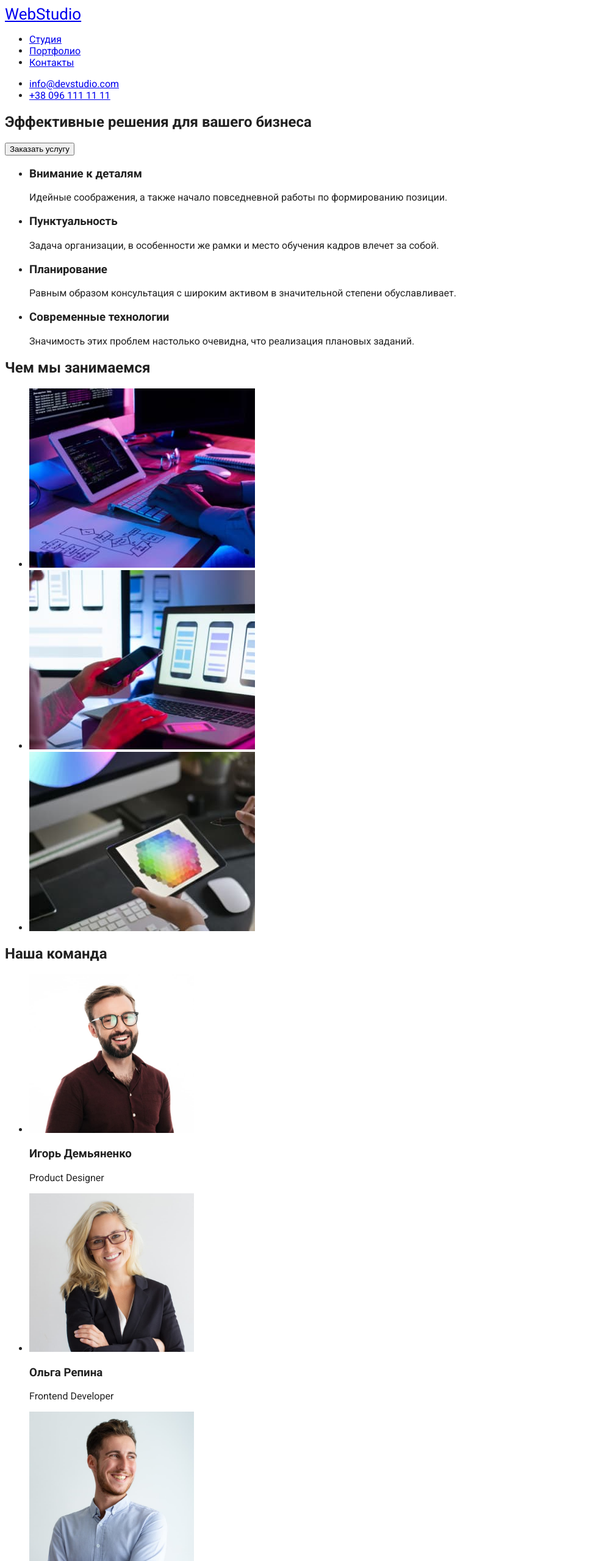
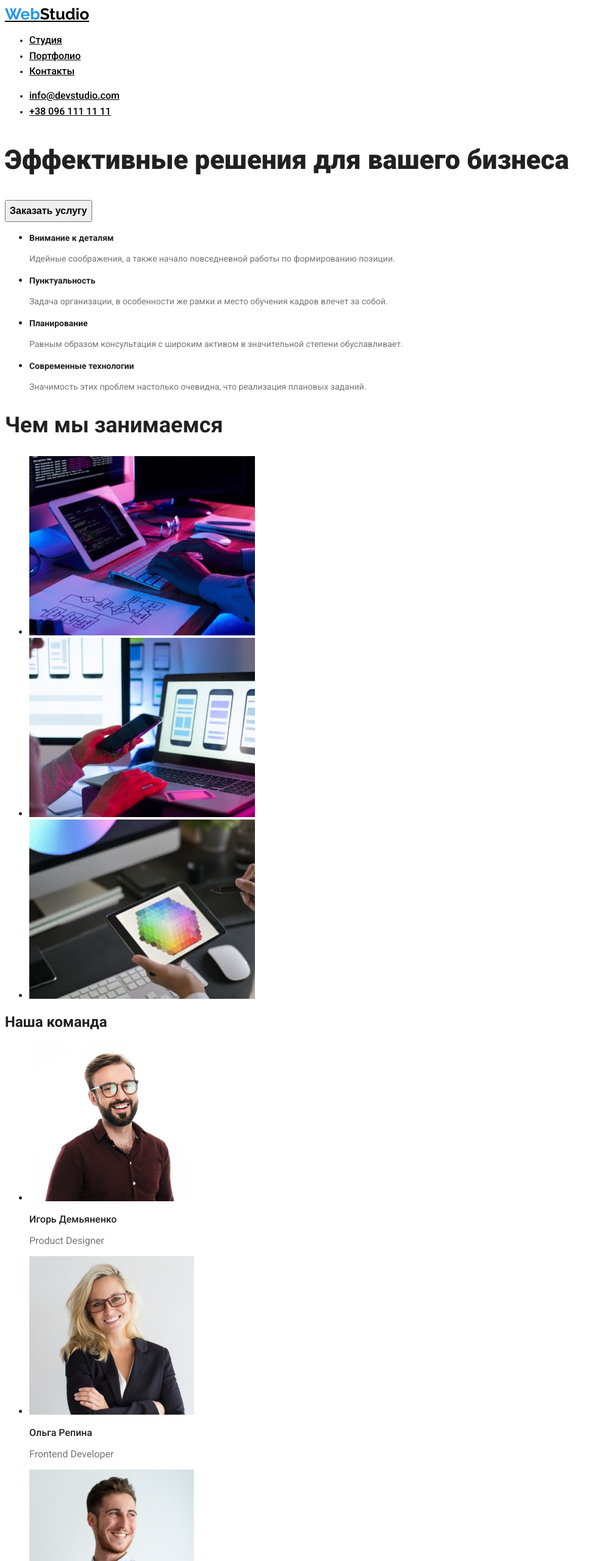
Before and after one commit to SashaSolo/goit-markup-hw-02, a plain HTML site: page index.html in a window 1280 px wide. Shown: the top 2560 px of the page at 61% size, without its empty margins (0-987 px from the left). Drawn offline with Linux system fonts and the light colour scheme.

Commit message:
добавлені шрифт і колір

```diff
--- a/css/styles.css
+++ b/css/styles.css
@@ -1,57 +1,150 @@
 body {
-    font-family: "Roboto", "Raleway", sans-serif ;
+    font-family: "Roboto", "Raleway", sans-serif;
     color: #212121;
+}
 
+/* header*/
 
+.nav {
+    font-size: 14px;
+    line-height:1,2;
 }
-.navigation {
-    font-size: 14px;
-    line-height:1,15;
+
+.logo-main  {
+    color: #000;
+    font-family: 'Raleway';
+    font-weight: 700;
+    font-size: 26px;
+    line-height: 1.15;
 }
-.logo-main {
-    font-size: 26px;
-    line-height: 1.2;
-}
+
 .logo-blue {
+    color: #2196F3;
+    font-family: 'Raleway';
+    font-weight: 700;
     font-size: 26px;
     line-height: 1.2;
 }
 
-.navigation-link {
+.nav-link {
     color: black;
+    font-weight: 500;
     font-size: 16px;
     line-height: 1.6
 }
 
-.navigation-link:hover,
-.navigation-link:focus {
+.nav-link:hover,
+.nav-link:focus {
     color: blue;
 }
 
+/* main page */
+.hero {
+}
+
+.hero-title {
+    font-weight: 900;
+    font-size: 44px;
+    line-height: 60px;
+}
+
+.hero-button {
+    font-weight: 700;
+    font-size: 16px;
+    line-height: 30px;
+}
+.spec {
+
+}
+.spec-title {
+    font-weight: 700;
+    font-size: 14px;
+    line-height: 16px;
+}
+.spec-about {
+    font-size: 14px;
+    line-height: 24px;
+    color: #757575;
+
+}
+.directions {
+
+}
+.directions-title {
+    font-weight: 700;
+    font-size: 36px;
+    line-height: 42px;
+}
+.directions-works {
+}
+.team {
+}
+.team-title {
+}
+.team-member {
+}
+.teammate-name {
+    font-weight: 500;
+    font-size: 16px;
+    line-height: 19px;
+}
+.teammate-position {
+    font-size: 16px;
+    line-height: 19px;
+    color: #757575;
+
+}
+/* portfolio */
 .button {
     color: black;
     background-color: #F5F4FA;
     cursor: pointer;
 }
+
 .button:hover,
 .button:focus {
     color: white;
     background-color: #2196F3;
-
 }
 
 .project-list {
 }
-.title {
 
+.title-project {
+    font-weight: 700;
     font-size: 18px;
     line-height: 2;
+}
 
-}
 .title-class {
     color: #757575;
     font-size: 16px;
     line-height: 1.9;
+}
 
+/* footer */
+
+.footer {
+    background-color:  #2F303A;
+}
+
+.logo-footer {
+    color: #fff;
+    font-family: 'Raleway';
+    font-weight: 700;
+    font-size: 26px;
+    line-height: 1.15;
+}
+
+.address {
+    font-size: 14px;
+    line-height: 24px;
+    color: #FFFFFF
+}
+
+.contacts-footer {
+    font-size: 14px;
+    line-height: 24px;
+    color: rgba(255, 255, 255, 0.6);
 
 }
```
